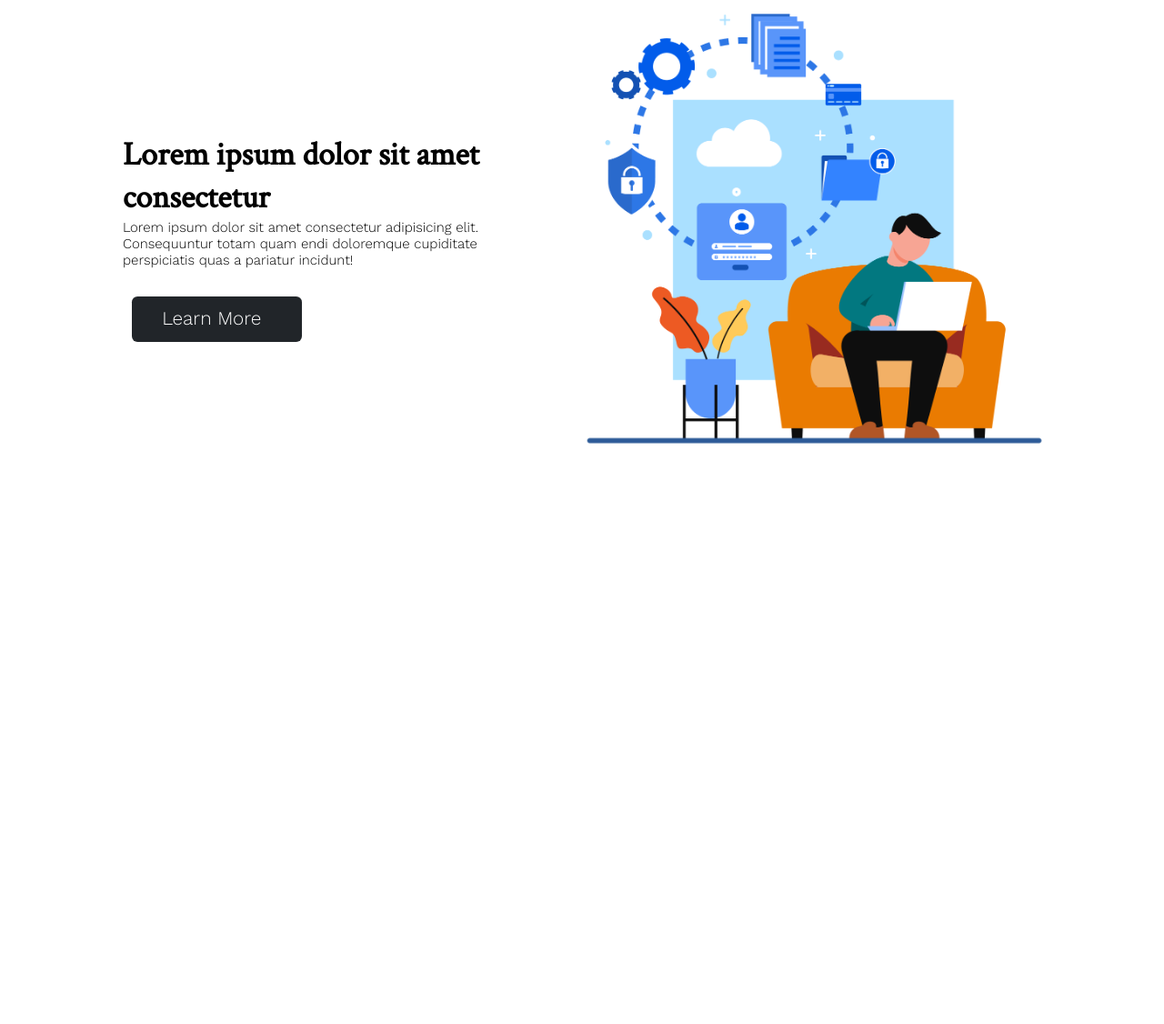
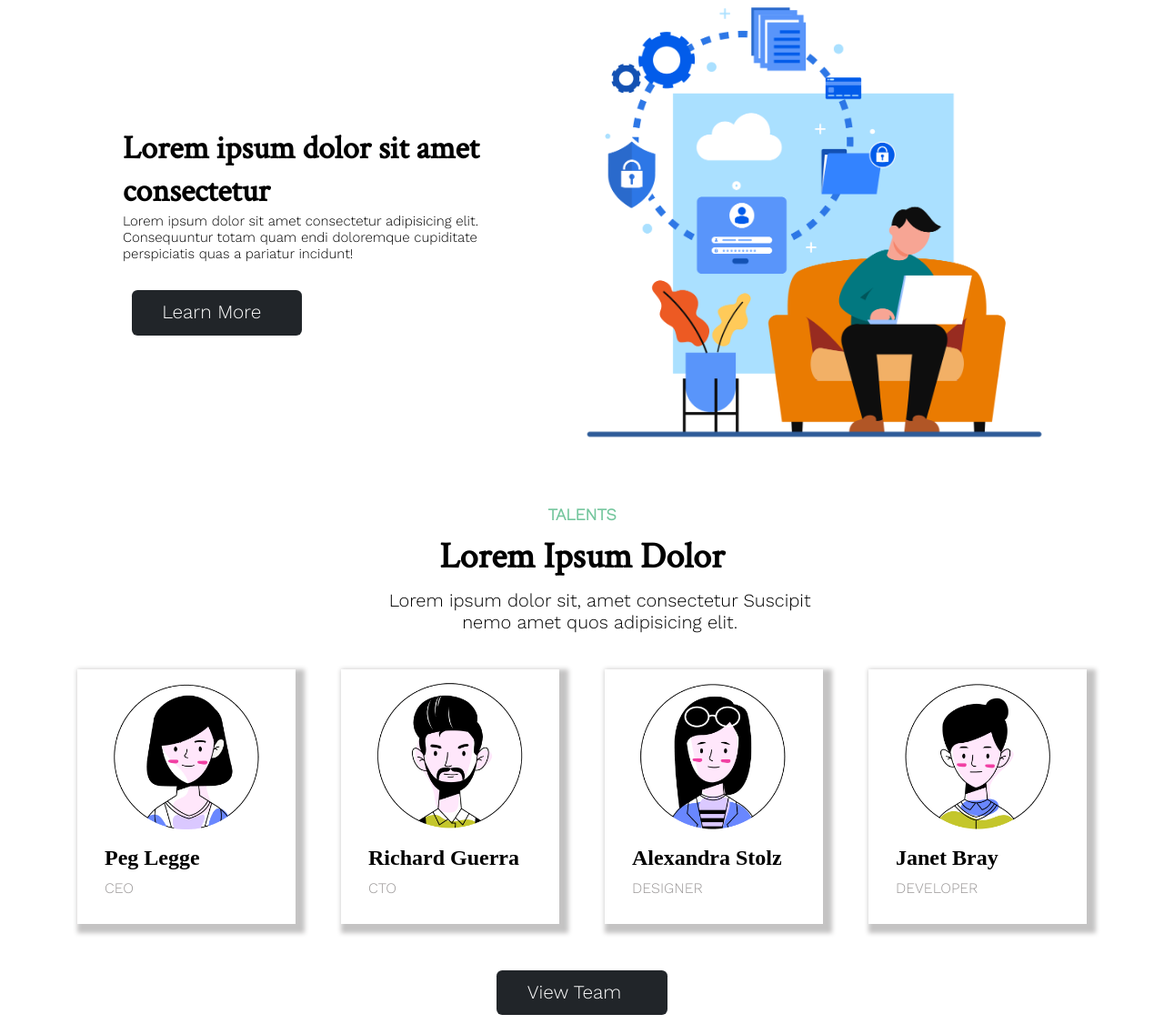
Before and after one commit to M1r4cl38/friday-challenge-week-3, a website: page index.html in a window 1280 px wide. Shown: the part 1387-2513 px from the top of the page at 91% size. Before the commit the page ends 1879 px from the top, so only its background shows below. Drawn offline with nearby package versions, Linux system fonts and the light colour scheme.

Commit message:
talents done

```diff
--- a/base/layout.css
+++ b/base/layout.css
@@ -114,11 +114,18 @@
     font-family: 'Work Sans', sans-serif;
     font-size: 20px;
     text-align: center;
+    width: 500px;
+    margin-left: 32%;
 }
 
 .partners-logo {
     width: 75%;
     margin-left: 14%;
+}
+
+.partners-logo > img {
+    width: auto;
+    max-height: 60px;
 }
 
 .lm-button > a {
@@ -211,3 +218,39 @@
 .content2 .lm-button {
     justify-content: flex-start;
 }
+
+.talents-info {
+    display: flex;
+    justify-content: center;
+    gap: 50px;
+    padding-top: 30px;
+    padding-bottom: 20px;
+}
+
+.border {
+    box-shadow: 5px 5px 5px 5px;
+    color: rgb(196, 195, 195);
+    height: 280px;
+    width: 240px;
+
+
+}
+
+.border > img {
+    width: auto;
+    max-height: 60%;
+    margin-left: 15%;
+    margin-top: 5%;
+}
+
+.border > h2 {
+    color: black;
+    padding: 10px 30px;
+}
+
+.border > p {
+    color: rgb(154, 151, 151);
+    text-transform: uppercase;
+    font-family: 'Work Sans', sans-serif;
+    padding-left: 30px;
+}
--- a/index.html
+++ b/index.html
@@ -45,7 +45,7 @@
             <div class="text-column2">
                 <h2>Partners</h2>
                 <h1>Lorem Ipsum Dolor</h1>
-                <p>Lorem ipsum dolor sit, amet consectetur <br> adipisicing elit.</p>
+                <p>Lorem ipsum dolor sit, amet consectetur adipisicing elit.</p>
             </div>
             <div class="partners-logo">
                 <img src="./img/google.png" alt="Google">
@@ -79,6 +79,38 @@
 
             </div>
         </section>
+        <section class="talents">
+            <div class="text-column2">
+                <h2>Talents</h2>
+                <h1>Lorem Ipsum Dolor</h1>
+                <p>Lorem ipsum dolor sit, amet consectetur Suscipit nemo amet quos adipisicing elit.</p>
+            </div>
+            <div class="talents-info">
+                <div class="border">
+                    <img src="./img/ceo.png" alt="Ceo">
+                    <h2>Peg Legge</h2>
+                    <p>Ceo</p>
+                </div>
+                <div class="border">
+                    <img src="./img/cto.png" alt="Cto">
+                    <h2>Richard Guerra</h2>
+                    <p>Cto</p>
+                </div>
+                <div class="border">
+                    <img src="./img/designer.png" alt="Designer">
+                    <h2>Alexandra Stolz</h2>
+                    <p>Designer</p>
+                </div>
+                <div class="border">
+                    <img src="./img/developer.png" alt="Developer">
+                    <h2>Janet Bray</h2>
+                    <p>Developer</p>
+                </div>
+            </div>
+            <div class="lm-button">
+                <a class="button"href="#">View Team</a>
+            </div>
+        </section>
     </main>
 </body>
 </html>
```
Also changed, not shown: img/ceo.png (added), img/cto.png (added), img/designer.png (added), img/developer.png (added).
